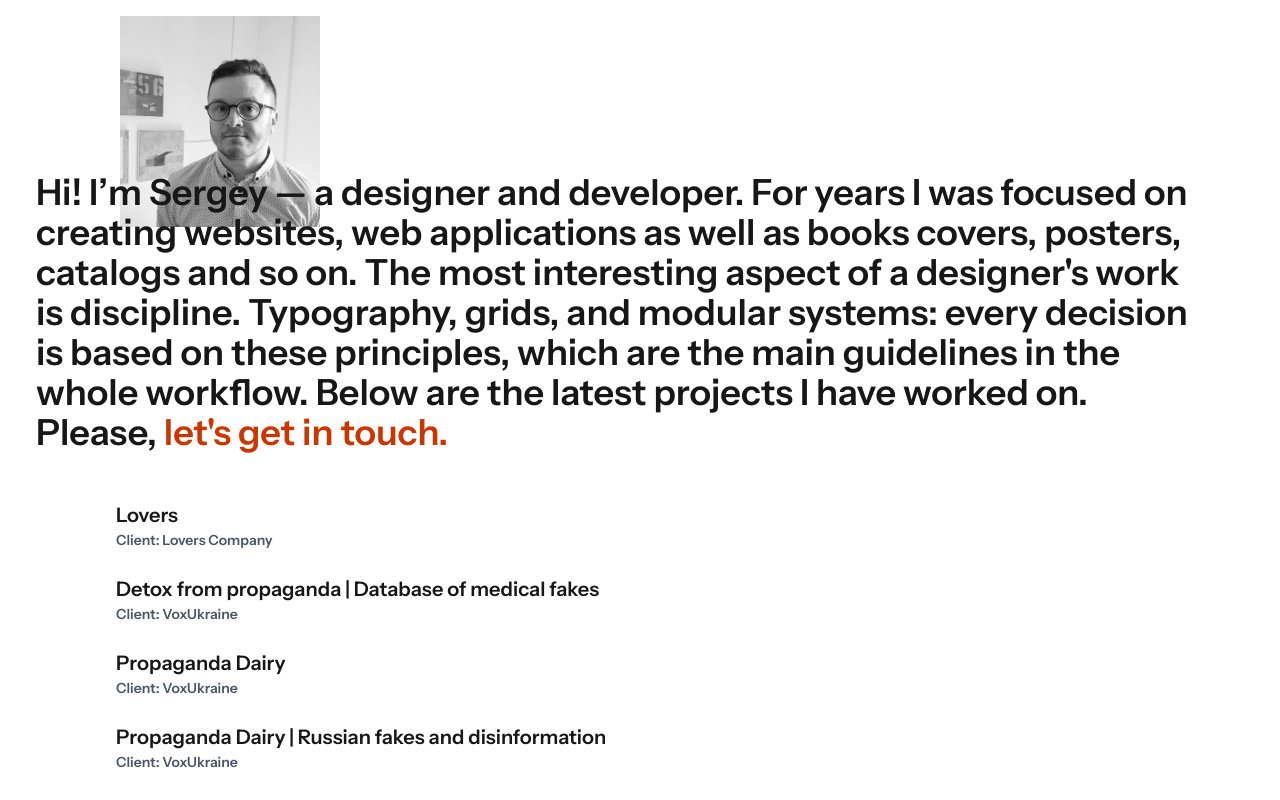
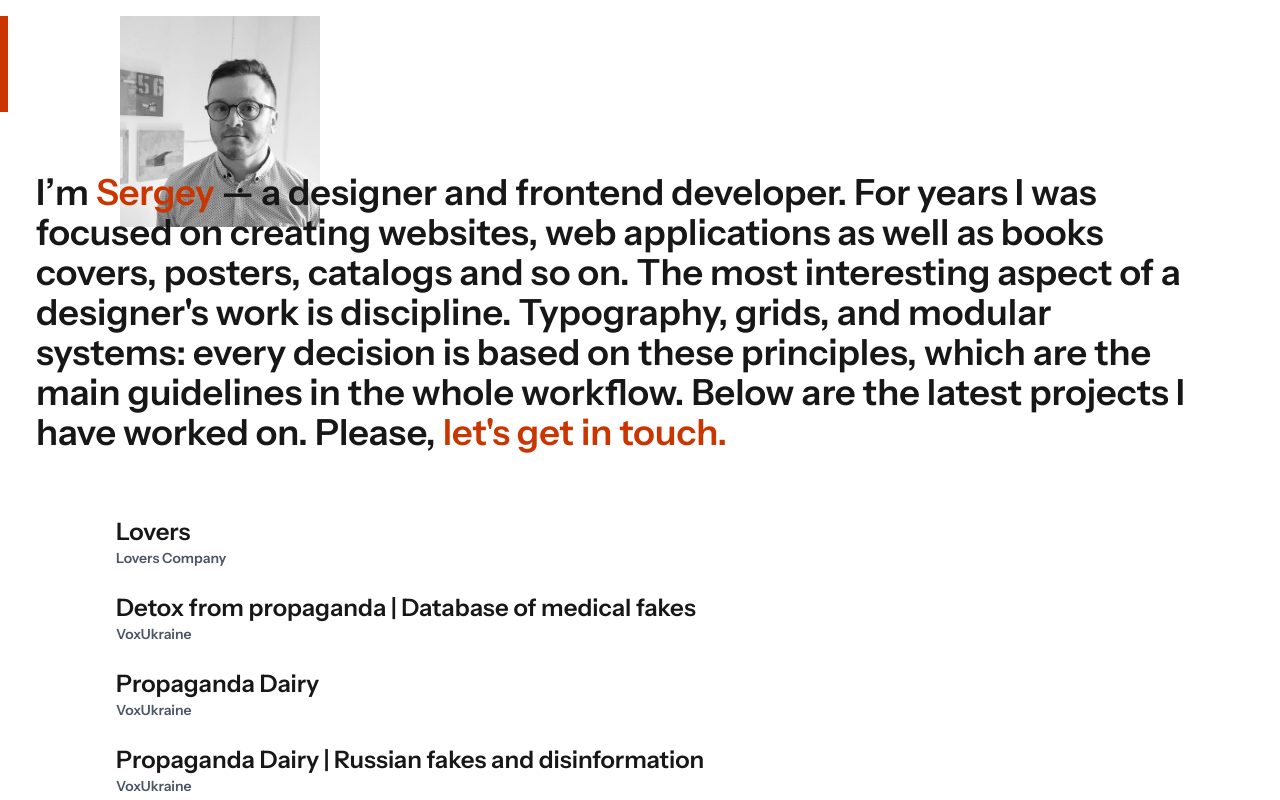
Before and after one commit to sergesoroka/sergegallery, a Next.js app: page /design in a window 1280 px wide. Shown: the top 800 px of the page. Built offline with nearby package versions, Linux system fonts and the light colour scheme.

Commit message:
design page correction

```diff
--- a/app/design/page.tsx
+++ b/app/design/page.tsx
@@ -42,6 +42,7 @@ const designWorks = [
 function DesignPage() {
   return (
     <div className="mx-4">
+      <div className="fixed top-4 left-0 w-2 h-24 bg-orange-700"></div>
       <Image
         className="absolute top-4 left-30 dark:invert z-[-1]"
         src="/sergey.png"
@@ -49,15 +50,15 @@ function DesignPage() {
         width={200}
         height={200}
       />
-      <div className="mb-12">
+      <div className="mb-16">
         <p className="text-3xl md:text-4xl mt-30 mr-10">
-          Hi! I’m Sergey — a designer and developer. For years I was focused on
-          creating websites, web applications as well as books covers, posters,
-          catalogs and so on. The most interesting aspect of a designer's work
-          is discipline. Typography, grids, and modular systems: every decision
-          is based on these principles, which are the main guidelines in the
-          whole workflow. Below are the latest projects I have worked on.
-          Please,{" "}
+          I’m <span className="text-orange-700">Sergey</span> — a designer and
+          frontend developer. For years I was focused on creating websites, web
+          applications as well as books covers, posters, catalogs and so on. The
+          most interesting aspect of a designer's work is discipline.
+          Typography, grids, and modular systems: every decision is based on
+          these principles, which are the main guidelines in the whole workflow.
+          Below are the latest projects I have worked on. Please,{" "}
           <a
             className="text-orange-700 hover:underline"
             href="mailto:sergesoroka@gmail.com"
@@ -68,11 +69,16 @@ function DesignPage() {
       </div>
       <div className="">
         {designWorks.map((work) => (
-          <div className="mb-6 ml-20" key={work.id}>
-            <a href={work.link} target="_blank" rel="noopener noreferrer">
+          <div className="mb-6 ml-20 text-2xl" key={work.id}>
+            <a
+              className=" hover:text-orange-700"
+              href={work.link}
+              target="_blank"
+              rel="noopener noreferrer"
+            >
               {work.description}
             </a>
-            <p className="text-sm text-gray-600">Client: {work.client}</p>
+            <p className=" text-gray-600 text-sm">{work.client}</p>
           </div>
         ))}
       </div>
```
